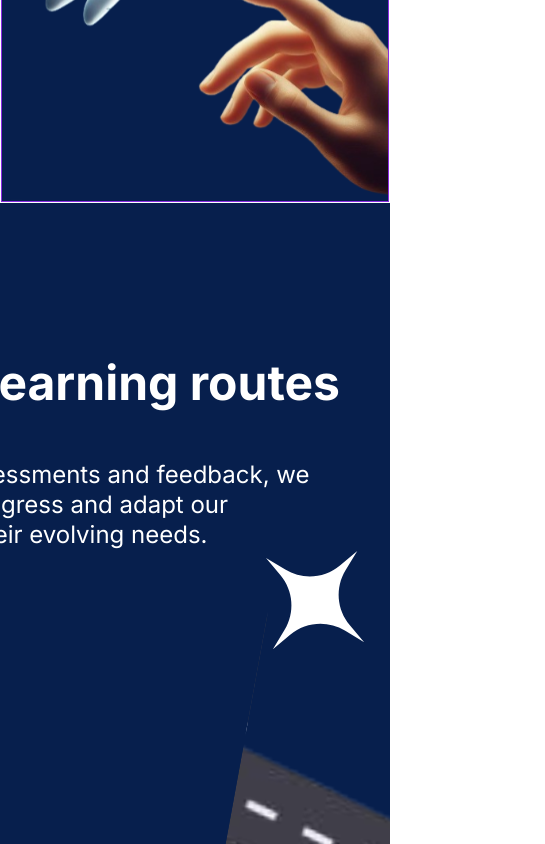
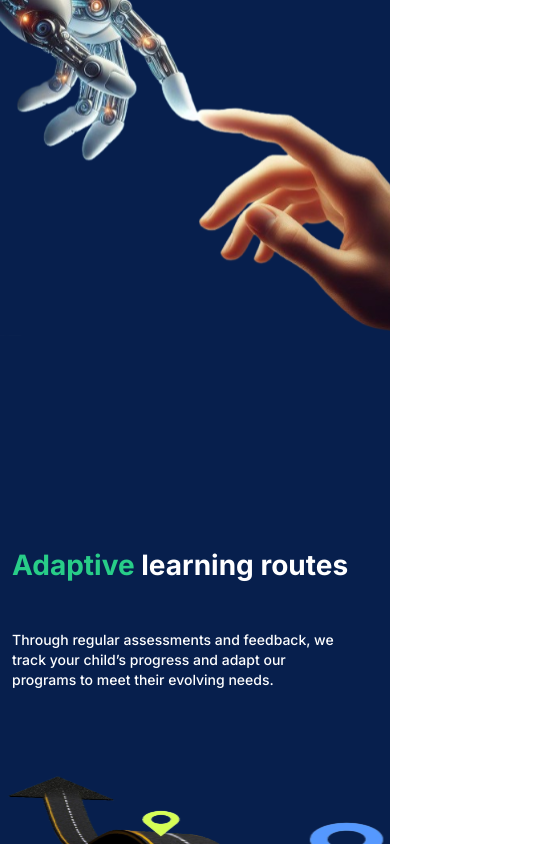
Before and after one commit to pediaverse/frontend, a React (Create React App) app: page / in a window 390 px wide. Shown: the part 2120-2964 px from the top of the page, 545 px wide, since content can reach past the window. Built offline with nearby package versions, Linux system fonts and the light colour scheme; a web font is replaced by a local one.

Commit message:
made adaptive learn responsive

```diff
--- a/src/Components/AdaptiveLearn/AdaptiveLearn.module.css
+++ b/src/Components/AdaptiveLearn/AdaptiveLearn.module.css
@@ -58,16 +58,56 @@
 
 .adaptive-road-container{
     position:absolute;
-    left:-40%;
-    top:-5%;
-    height:988px;
-    width:1668px;
+    left:0%;
+    top:15%;
+    height:auto;
+    width:100vw;
     /* border: 1px solid white; */
 }
 
 .adaptive-road-img{
-    height:120%;
-    width: 140%;
+    height:100%;
+    width: 100%;
     /* border: 1px solid white; */
 
 }
+
+
+@media screen and (max-width: 710px) {
+    .adaptive-learn{
+        /* border: 1px solid yellow; */
+        height: max-content;
+    }
+    .adaptive-learn-main{
+        position: relative;
+        right:0;
+        top:0;
+        /* border:1px solid red; */
+        margin-inline: 12px;
+        margin-bottom: 20px;
+    }
+    .adaptive-learn-title{
+        font-size: 28px;
+        font-weight: 700;
+    }
+    .adaptive-learn-text{
+        font-size: 14px;
+        font-weight: 500;
+        line-height: 20px;
+    }
+    .adaptive-star-container{
+        display: none;
+    }
+    .adaptive-road-container{
+        width: 100vw;
+        height: auto;
+        /* border: 1px solid white; */
+        position: relative;
+        left:0;
+        top:0;
+    }
+    .adaptive-road-img{
+        height:100%;
+        width:100%;
+    }
+}
--- a/src/Components/Home/Home.module.css
+++ b/src/Components/Home/Home.module.css
@@ -81,6 +81,12 @@
         min-height: 0;
         height: 100svh;
     }
+    .home-main-heading{
+        width: 100vw;
+    }
+    .home-sub-heading{
+        width: 100vw;
+    }
     .home-foreground-container{
         width:100vw;
     }
--- a/src/Components/HybridLearn/HybridLearn.module.css
+++ b/src/Components/HybridLearn/HybridLearn.module.css
@@ -75,11 +75,11 @@
 
 @media screen and (max-width: 600px){
     .hybrid-learn{
-        height: max-content;
+        height: 100svh;
         flex-direction:column;
         align-items: left;
-        justify-content: left;
-        border: 1px solid white;
+        justify-content: center;
+        /* border: 1px solid white; */
         padding-top: 0px;
         padding-bottom: 0px;
     }
@@ -87,11 +87,11 @@
     .hybrid-learn-left{
         flex:0;
         justify-content: left;
-        border: 1px solid white;
+        /* border: 1px solid white; */
     }
 
     .hybrid-learn-left-container{
-        border: 1px solid white;
+        /* border: 1px solid white; */
         margin-inline: 12px;
     }
     .hybrid-learn-title{
@@ -106,7 +106,7 @@
 
     .hybrid-learn-right{
         flex: 0;
-        border: 1px solid blueviolet;
+        /* border: 1px solid blueviolet; */
     }
     .hybrid-hand-container{
         position: relative;
--- a/src/Components/One/One.css
+++ b/src/Components/One/One.css
@@ -64,13 +64,13 @@
         align-items: center;
     }
     .number-one-img-container {
-        height: 300px;
-        width: 300px;
+        height: 100vw;
+        width: 100vw;
     }
     #num1img {
-        width: 250px;
-        height: 250px;
-        margin: 25px;
+        height: 100%;
+        width: 100%;
+        /* margin: 25px; */
     }
     #num1contentdiv {
         width: 370px;
@@ -79,12 +79,12 @@
         left: 75px; */
         gap: 0px;
         opacity: 0px;
-        margin: 0 auto;
+        margin: 12px auto;
     }
     #num1content {
         font-family: 'Inter';
         font-size: 14px;
-        font-weight: 400;
+        font-weight: 500;
         line-height: 22.5px;
         text-align: center;
         color: #fff;
```
Also changed, not shown: public/Assets/road.svg.
